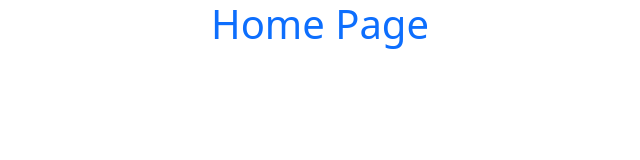
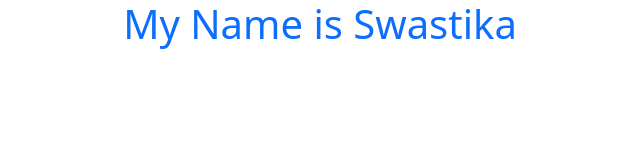
Before and after one commit to swastika-codes287/HTML, a plain HTML site: page index.html in a window 1280 px wide. Shown: the whole page, without its empty margins (320-960 px from the left). Drawn offline with nearby package versions, Linux system fonts and the light colour scheme.

Commit message:
Update index.html

```diff
--- a/index.html
+++ b/index.html
@@ -10,7 +10,7 @@
 <title>Home</title>
 </head>
 <body>
-    <h1 class="text-center text-primary">Home Page</h1>
+    <h1 class="text-center text-primary">My Name is Swastika</h1>
 <script src="https://cdnjs.cloudflare.com/ajax/libs/popper.js/2.9.2/umd/popper.min.js"></script>
 <script src="https://cdnjs.cloudflare.com/ajax/libs/twitter-bootstrap/5.1.0/js/bootstrap.min.js"></script>
 </body>
```
